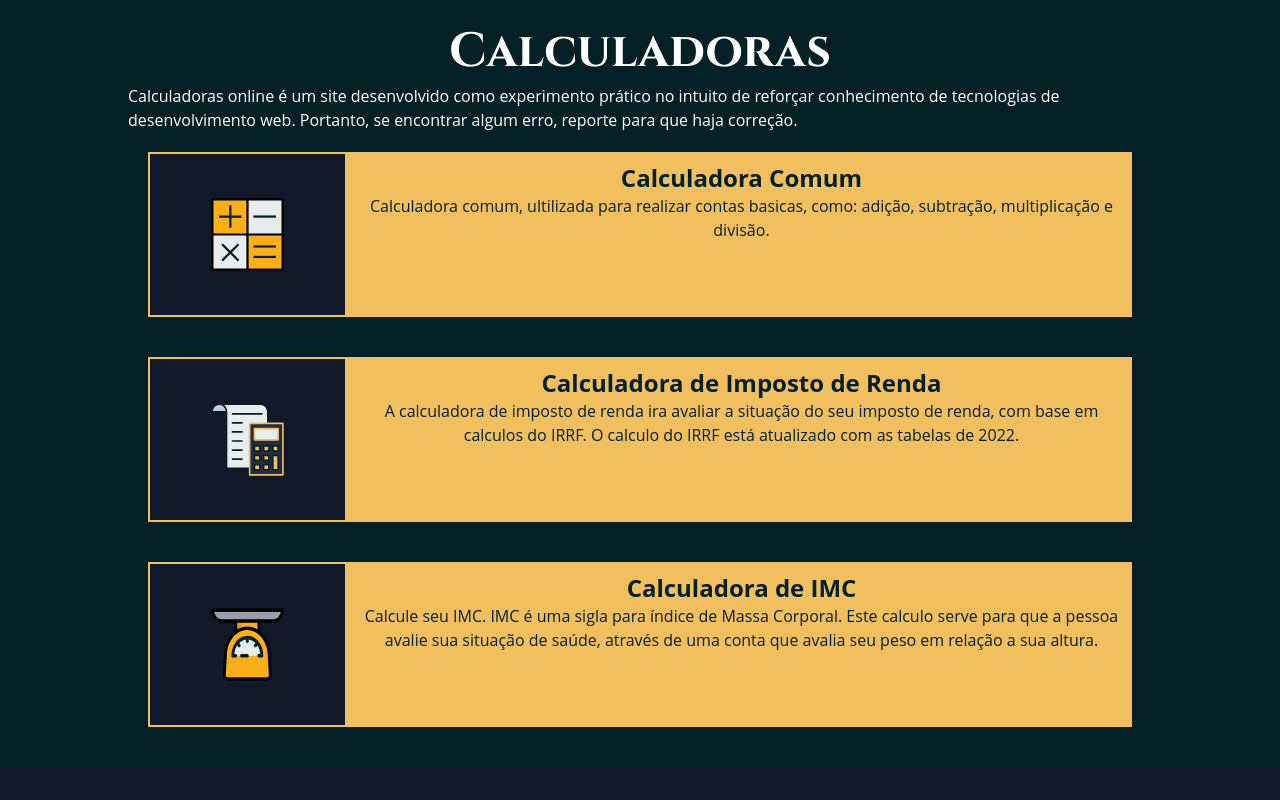
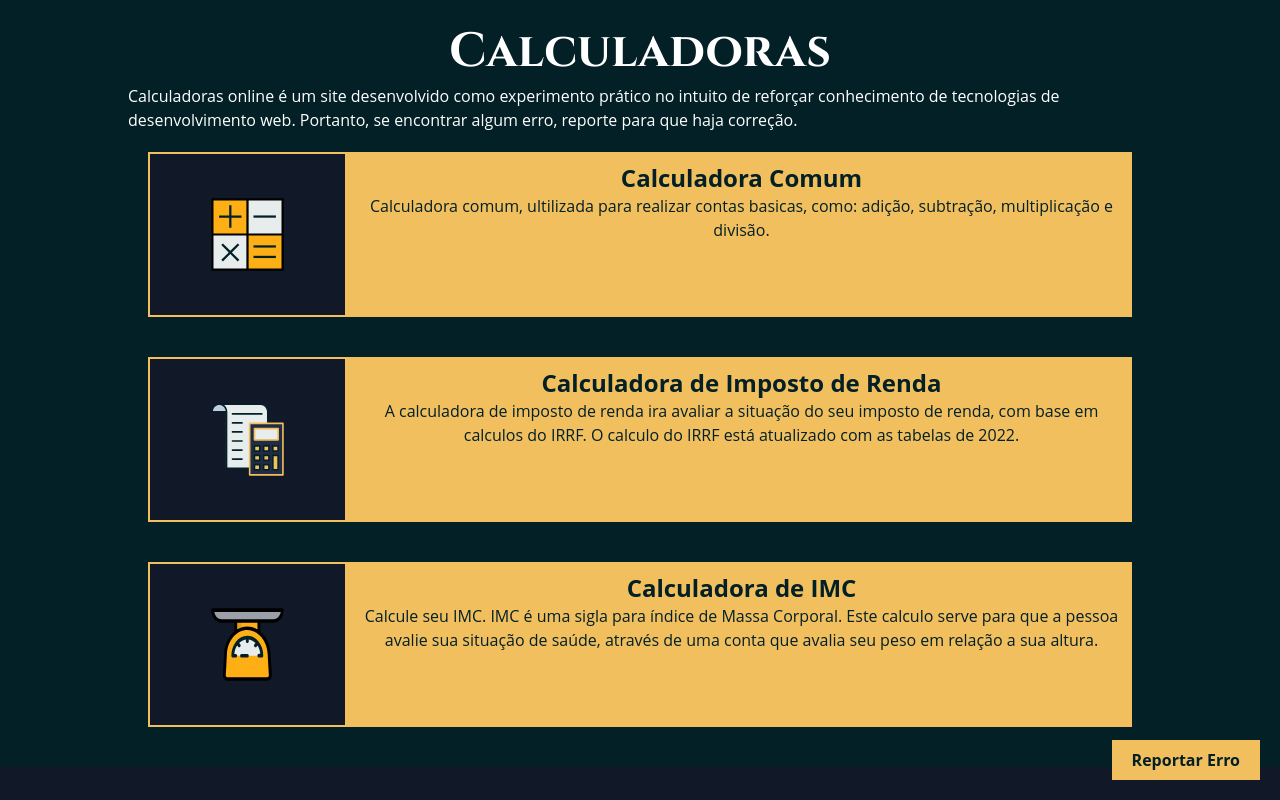
Before and after one commit to Ronaldjga/calculadora, a Next.js app: page / in a window 1280 px wide. Shown: the top 800 px of the page. Built offline with nearby package versions, Linux system fonts and the light colour scheme.

Commit message:
update design

```diff
--- a/pages/index.js
+++ b/pages/index.js
@@ -3,6 +3,7 @@ import React from "react"
 import next from "next"
 import { CommonCalculatorBanner, ImcCalculatorBanner, IncomeTaxCalculatorBanner } from "../src/components/calculatorBanner"
 import { Footer } from "../src/components/footer"
+import { ReportButton } from "../src/components/reportButton"
 
 
 function HomePage() {
@@ -19,6 +20,7 @@ function HomePage() {
                         <IncomeTaxCalculatorBanner></IncomeTaxCalculatorBanner>
                         <ImcCalculatorBanner></ImcCalculatorBanner>
                     </section>
+                    <ReportButton></ReportButton>
                 </main>
                 <Footer></Footer>
             </section>
--- /dev/null
+++ b/pages/report.js
@@ -0,0 +1,13 @@
+import react from "react";
+
+export default function Report() {
+    return (
+        <>
+            <div className="w-full h-full bg-darkBluePrimary flex flex-col items-center justify-center p-2 gap-5">
+                <div className="min-h-[500px] lg:w-2/4 bg-gray-900 flex flex-col items-center gap-5 p-2 border-2 border-yelloPrimary">
+
+                </div>
+            </div>
+        </>
+    )
+}
--- /dev/null
+++ b/src/components/reportButton.js
@@ -0,0 +1,17 @@
+import react from "react";
+import { useRouter } from "next/router";
+
+export function ReportButton() {
+    const routes = useRouter()
+    return (
+        <button
+            onClick={(e) => {
+                e.preventDefault
+                routes.push(`/report`)
+            }}
+            className="text-darkBluePrimary bg-yelloPrimary py-2 px-5 font-bold fixed bottom-5 right-5 hover:border-2 hover:border-white hover:bg-red-600 hover:text-white"
+        >
+            Reportar Erro
+        </button>
+    )
+}
```
